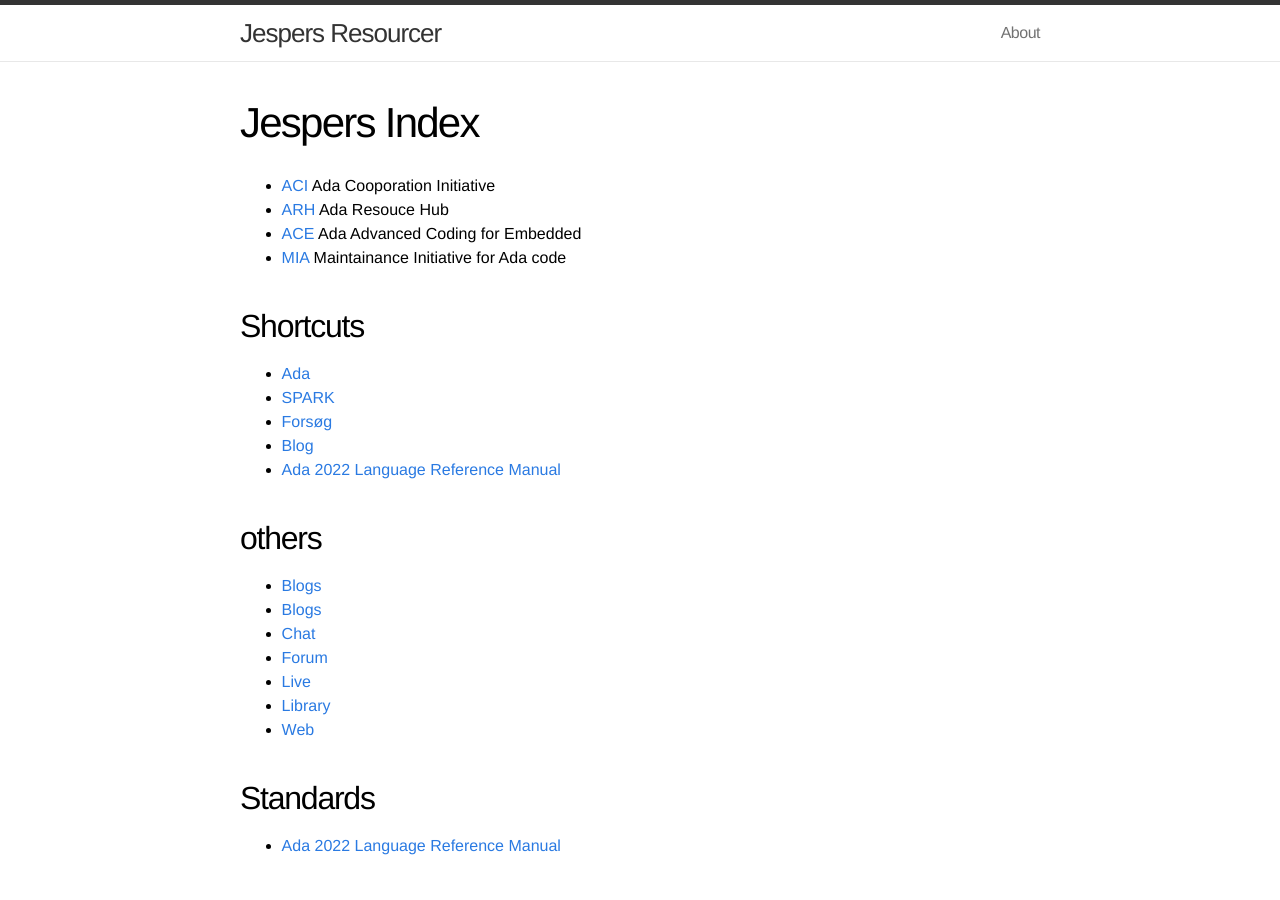
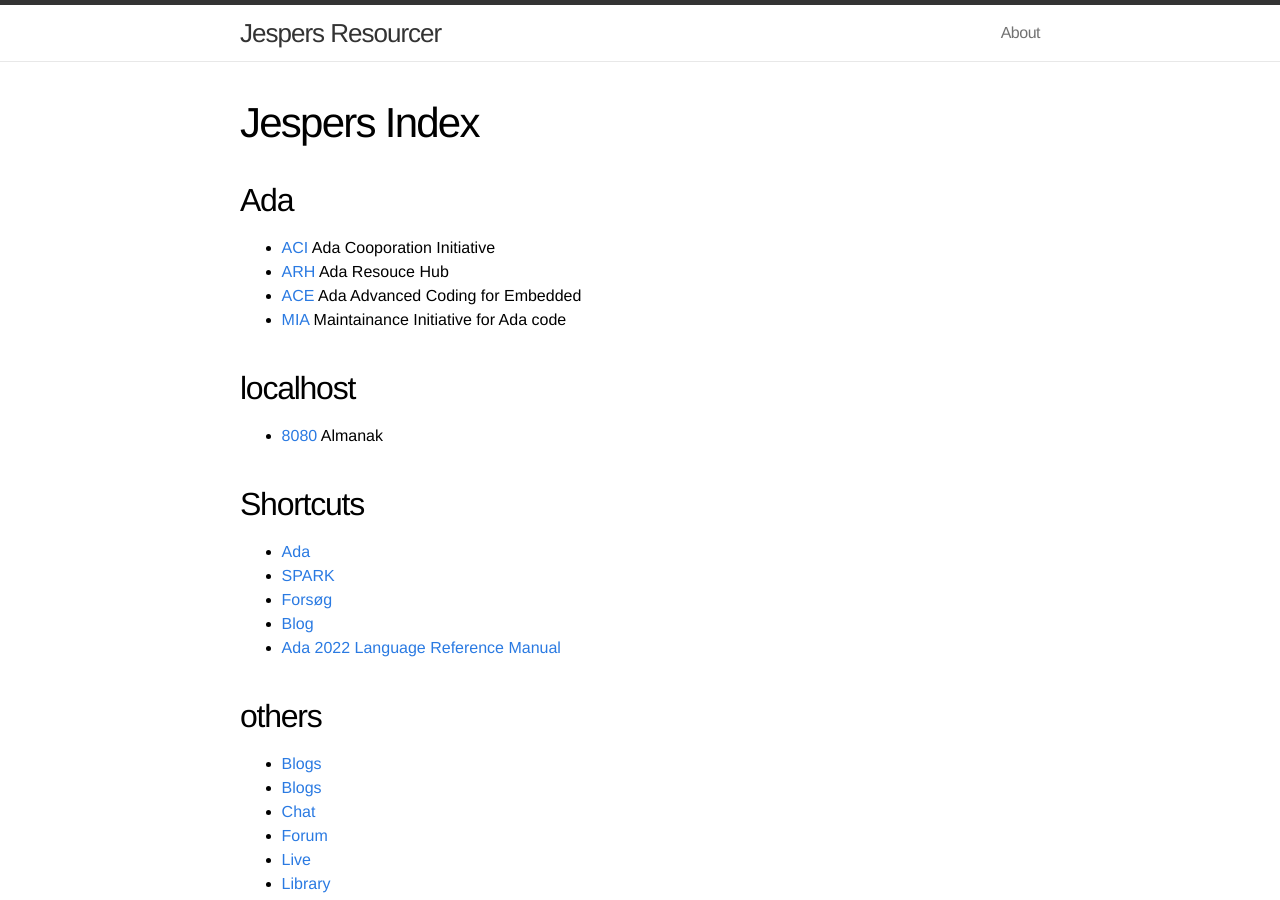
Before and after one commit to quornings/quornings.github.io, a Jekyll site: the page built from index.md, in a window 1280 px wide and 900 px high. Built offline with Jekyll 4.4.1, drawn with Linux system fonts in a browser that asks for light colours.

Commit message:
localhost:8080 Almanak

```diff
--- a/index.md
+++ b/index.md
@@ -3,10 +3,16 @@ layout: page
 title: Jespers Index
 ---
 
+Ada
+----
 - [ACI](https://the-aci.github.io/) Ada Cooporation Initiative
 - [ARH](https://the-ARH.github.io/) Ada Resouce Hub
 - [ACE](https://ada-ace.github.io/) Ada Advanced Coding for Embedded
 - [MIA](https://the-MIA.github.io/) Maintainance Initiative for Ada code
+
+localhost
+----
+- [8080](localhost:8080/) Almanak
 
 Shortcuts
 ----
```
